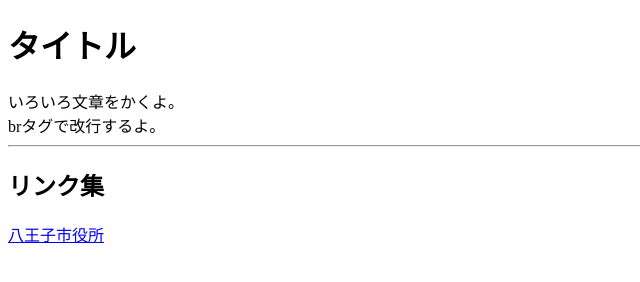
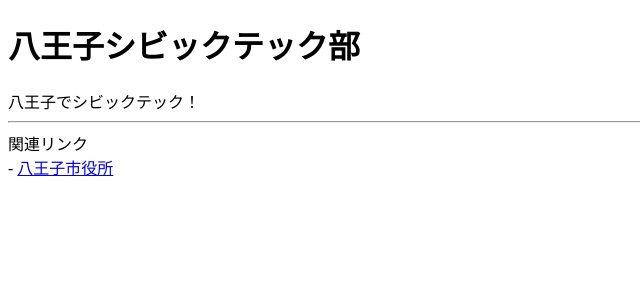
Before and after one commit to hachioji-civictech/hachioji-civictech.github.io, a plain HTML site: page index.html in a window 1280 px wide. Shown: the whole page, without its empty margins (0-640 px from the left). Drawn offline with Linux system fonts and the light colour scheme.

Commit message:
Update index.html

```diff
--- a/index.html
+++ b/index.html
@@ -1,13 +1,12 @@
 <!DOCTYPE html><html lang="ja"><head><meta charset="utf-8"><meta name="viewport" content="width=device-width"><link rel="icon" href="data:">
-<title>タイトル</title>
+<title>八王子シビックテック部</title>
 </head><body>
 
-<h1>タイトル</h1>
-いろいろ文章をかくよ。<br>
-brタグで改行するよ。
+<h1>八王子シビックテック部</h1>
+八王子でシビックテック！<br>
 
 <hr>
-<h2>リンク集</h2>
-<a href=https://www.city.hachioji.tokyo.jp/>八王子市役所</a><br>
+関連リンク<br>
+- <a href=https://www.city.hachioji.tokyo.jp/>八王子市役所</a><br>
 </body>
 </html>
```
